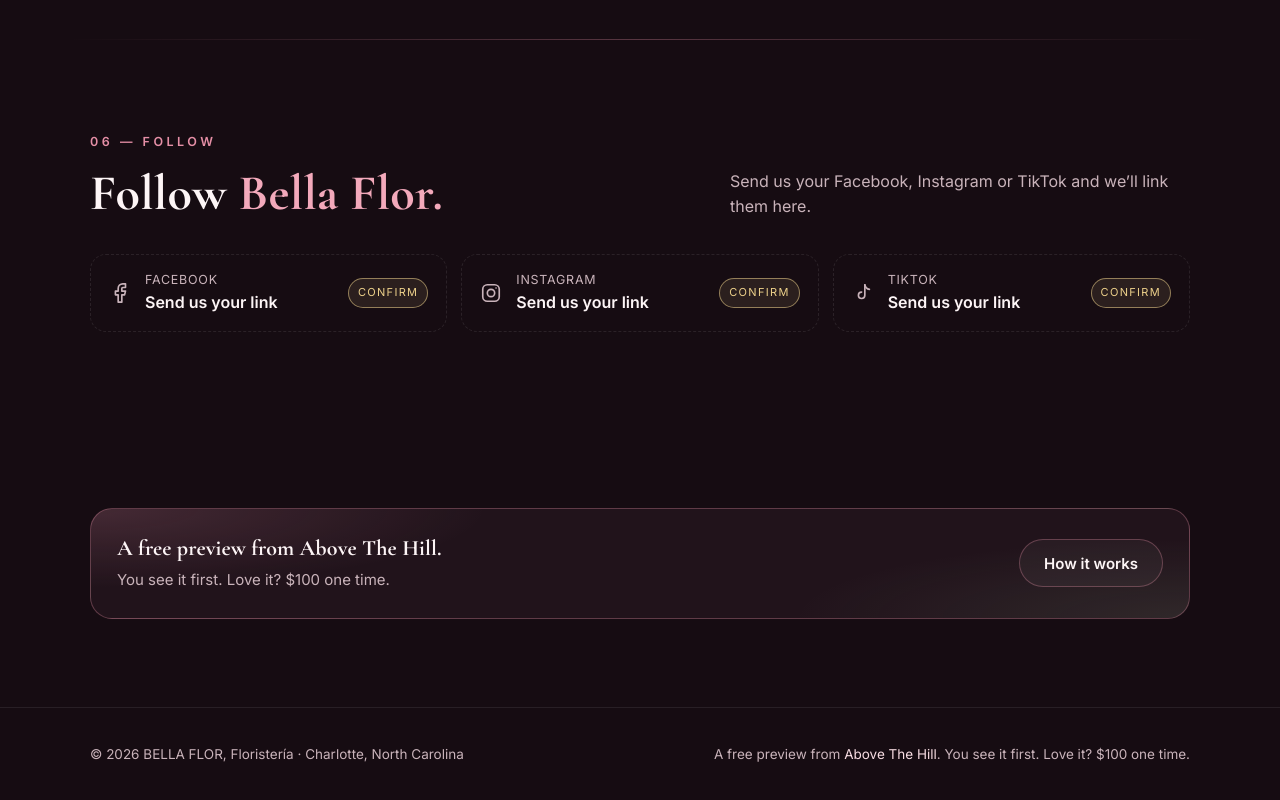
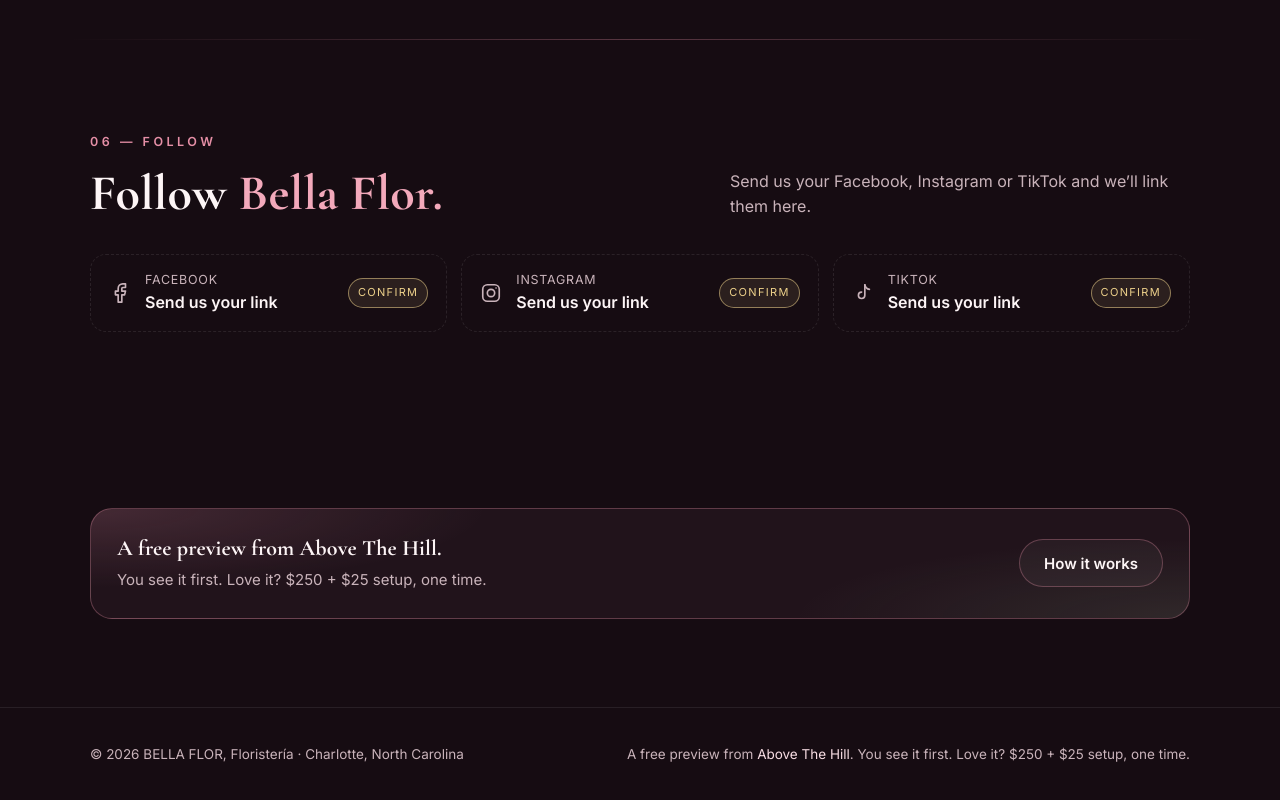
Before and after one commit to spaidsnipes/ath-website, a plain HTML site: page public/preview/bella-flor/index.html in a window 1280 px wide. Shown: the part 4456-5256 px from the top of the page. Drawn offline with nearby package versions, Linux system fonts and the light colour scheme.

Commit message:
Previews: Raihana and Bella Flor quote Starter $250 + $25 setup / Business $500 + $75 setup (no Quick Start $100); Mixy Bites, Guzmán Tacos and Freckles keep their quoted terms for the Founder to decide
Co-Authored-By: Claude Opus 5.5 <noreply@anthropic.com>

```diff
--- a/public/preview/bella-flor/index.html
+++ b/public/preview/bella-flor/index.html
@@ -297,7 +297,7 @@ html[lang=es] tr.today td:first-child::after{content:" · hoy"}
 <section aria-labelledby="ath-h">
   <div class="wrap">
     <div class="athbox reveal">
-      <div><strong id="ath-h"><span class="en">A free preview from Above The Hill.</span><span class="es" lang="es">Una vista previa gratis de Above The Hill.</span></strong><p><span class="en">You see it first. Love it? $100 one time.</span><span class="es" lang="es">Usted la ve primero. ¿Le encanta? $100, un solo pago.</span></p></div>
+      <div><strong id="ath-h"><span class="en">A free preview from Above The Hill.</span><span class="es" lang="es">Una vista previa gratis de Above The Hill.</span></strong><p><span class="en">You see it first. Love it? $250 + $25 setup, one time.</span><span class="es" lang="es">Usted la ve primero. ¿Le encanta? $250 + $25 de configuración, un solo pago.</span></p></div>
       <a class="btn btn-line" href="https://abovethehilldev.online/free-look/" target="_blank" rel="noopener"><span class="en">How it works</span><span class="es" lang="es">Cómo funciona</span></a>
     </div>
   </div>
@@ -307,7 +307,7 @@ html[lang=es] tr.today td:first-child::after{content:" · hoy"}
 <footer>
   <div class="wrap">
     <div>© <span id="yr"></span> BELLA FLOR, Floristería · Charlotte, North Carolina</div>
-    <div><span class="en">A free preview from <a href="https://abovethehilldev.online" target="_blank" rel="noopener">Above The Hill</a>. You see it first. Love it? $100 one time.</span><span class="es" lang="es">Una vista previa gratis de <a href="https://abovethehilldev.online" target="_blank" rel="noopener">Above The Hill</a>. Usted la ve primero. ¿Le encanta? $100, un solo pago.</span></div>
+    <div><span class="en">A free preview from <a href="https://abovethehilldev.online" target="_blank" rel="noopener">Above The Hill</a>. You see it first. Love it? $250 + $25 setup, one time.</span><span class="es" lang="es">Una vista previa gratis de <a href="https://abovethehilldev.online" target="_blank" rel="noopener">Above The Hill</a>. Usted la ve primero. ¿Le encanta? $250 + $25 de configuración, un solo pago.</span></div>
   </div>
 </footer>
 
```
Also changed, not shown: public/preview/raihana/index.html (+2 -2 lines).
